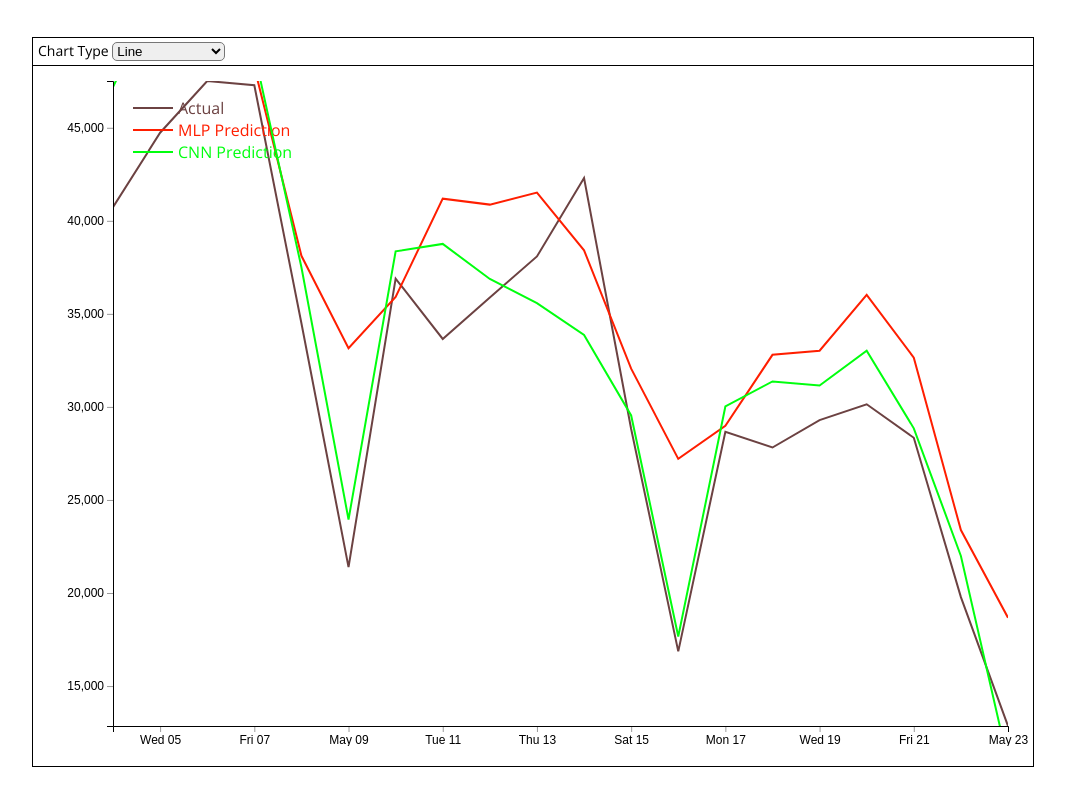
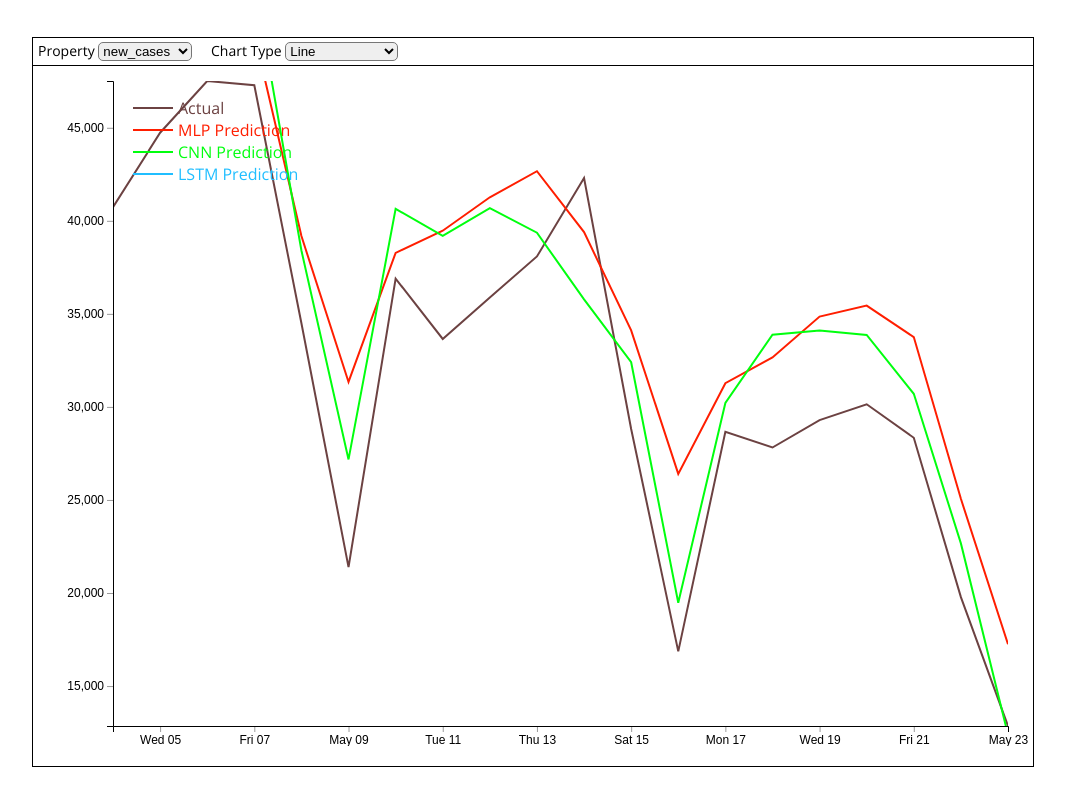
Before and after one commit to rashidul57/thesis-code, a Flask app: page / in a window 1280 px wide. Shown: the whole page, without its empty margins (107-1172 px from the left). Run offline with Flask 2, Linux system fonts and the light colour scheme; some libraries are stand-ins or nearby versions.

Commit message:
in progress

```diff
--- a/client/static/js/chart.js
+++ b/client/static/js/chart.js
@@ -13,23 +13,27 @@ function draw_predicted_lines(data, sel_country='United States') {
     countries.forEach(country => {
         const mlps = [];
         const cnns = [];
+        const lstms = [];
         const actuals = [];
         for (let i = 0; i < num_dates; i++) {
             const date = moment(new Date(data[countries[0]].mlp.start_timestamp)).add('days', i).toDate();
             const mlp = data[country].mlp.y_pred[i] && data[country].mlp.y_pred[i][0] || 0;
             const cnn = data[country].cnn.y_pred[i] && data[country].cnn.y_pred[i][0] || 0;
+            const lstm = data[country].lstm.y_pred[i] && data[country].lstm.y_pred[i][0] || 0;
             const actual = data[country].cnn.y[i] && data[country].cnn.y[i] || 0;
             mlps.push({date, count: mlp});
             cnns.push({date, count: cnn});
+            lstms.push({date, count: lstm});
             actuals.push({date, count: actual});
         }
-        line_data[country] = {mlps, cnns, actuals};
+        line_data[country] = {mlps, cnns, lstms, actuals};
     });
 
     const types = [
         {name: 'actuals', label: 'Actual'},
         {name: 'mlps', label: 'MLP Prediction'},
-        {name: 'cnns', label: 'CNN Prediction'}
+        {name: 'cnns', label: 'CNN Prediction'},
+        {name: 'lstms', label: 'LSTM Prediction'}
     ];
     for (var k = 0; k<types.length; k++) {
         const l_data = line_data[sel_country][types[k].name];
@@ -134,13 +138,13 @@ function draw_a_line(base_container, dataset, count_prop, leg_label, indx, legen
     .attr("stroke", country_colors[indx%11])
     .attr("stroke-width", 2)
     .on('mouseover', function (event, d) {
-        show_dated_tip(event);
+        // show_dated_tip(event);
     })
     .on('mouseout', function (d) {
         tooltip.hide();
     })
     .on("mousemove", function(event, d){
-        show_dated_tip(event);
+        // show_dated_tip(event);
     })
     .on('mousedown', function (d) {
         tooltip.hide()
@@ -230,8 +234,8 @@ function set_cell_tooltip_position(event, tooltip, d) {
 }
 
 
-function draw_stream_graph(pred_data, algo='mlp') {
-
+function draw_stream_graph(pred_data, algo='mlp', sel_country) {
+    let data = [];
     var keys = Object.keys(pred_data)
     let max = 0;
     keys.forEach(country => {
@@ -239,7 +243,18 @@ function draw_stream_graph(pred_data, algo='mlp') {
             max = pred_data[country].mlp.y_pred.length;
         }
     });
-    const data = []
+
+    if (sel_country) {
+        const model_types = ['mlp', 'cnn', 'lstm'];
+        for (let i = 0; i < max; i++) {
+            const date = moment(new Date(pred_data[keys[0]].mlp.start_timestamp)).add('days', i).toDate();
+            const record = {date};
+            model_types.forEach(model => {
+                record[model] = pred_data[sel_country][model].y_pred[i] && pred_data[sel_country][model].y_pred[i][0] || 0;
+            });
+            data.push(record);
+        }
+    } else {
         for (let i = 0; i < max; i++) {
             const date = moment(new Date(pred_data[keys[0]].mlp.start_timestamp)).add('days', i).toDate();
             const record = {date};
@@ -247,6 +262,7 @@ function draw_stream_graph(pred_data, algo='mlp') {
                 record[country] = pred_data[country][algo].y_pred[i] && pred_data[country][algo].y_pred[i][0] || 0;
             });
             data.push(record);
+        }
     }
 
     // set the dimensions and margins of the graph
@@ -282,6 +298,8 @@ function draw_stream_graph(pred_data, algo='mlp') {
     .y0(d => y(d[0]))
     .y1(d => y(d[1]));
 
+    // draw legend
+    if (!sel_country) {
         const c_svg = d3.select(".chart-item")
         .append("svg")
         .attr('width', 1500)
@@ -324,10 +342,21 @@ function draw_stream_graph(pred_data, algo='mlp') {
         .attr('width', 15)
         .attr('height', 15)
         .text(d => d);
+    }
+    let svg;
+    // if (sel_country) {
+    // } else {
+        svg = d3.select(".chart-item")
+        .append("svg")
 
-    const svg = d3.select(".chart-item")
-    .append("svg")
-      .attr("viewBox", [0, 0, width, height]);
+    // }
+
+    if (sel_country) {
+        svg.attr('class', sel_country + '-stream, country-stream')
+        .attr("viewBox", [0, 0, 500, 300]);
+    } else {
+        svg.attr("viewBox", [0, 0, width, height]);
+    }
 
     svg.append("g")
         .selectAll("path")
@@ -345,119 +374,200 @@ function draw_stream_graph(pred_data, algo='mlp') {
 
 
 
-function draw_chart(pred_data) {
-    // set the dimensions and margins of the graph
-    var margin = {top: 20, right: 30, bottom: 0, left: 10},
-    width = 460 - margin.left - margin.right,
-    height = 400 - margin.top - margin.bottom;
 
-    // append the svg object to the body of the page
-    var svg = d3.select(".chart-item")
-    .append("svg")
-    .attr("width", width + margin.left + margin.right)
-    .attr("height", height + margin.top + margin.bottom)
-    .append("g")
-    .attr("transform",
-        "translate(" + margin.left + "," + margin.top + ")");
+// Draw bubble chart
 
-    // Parse the Data
-    // d3.csv("https://raw.githubusercontent.com/holtzy/data_to_viz/master/Example_dataset/5_OneCatSevNumOrdered_wide.csv", function(data) {
-
-        // List of groups = header of the csv files
-        var keys = Object.keys(pred_data)
-        let max = 0;
-        keys.forEach(country => {
-            if (pred_data[country].mlp.y_pred.length > max) {
-                max = pred_data[country].mlp.y_pred.length;
+function prepare_bubble_data(data, model) {
+    let num_dates = 0;
+    countries.forEach(country => {
+        if (data[country][model].y_pred.length > num_dates) {
+            num_dates = data[country][model].y_pred.length;
         }
     });
-        const data = []
-        for (let i = 0; i < max; i++) {
-            const date = moment(new Date(pred_data[keys[0]].mlp.start_timestamp)).add('days', i).toDate();
-            const record = {date};
-            keys.forEach(country => {
-                record[country] = pred_data[country].mlp.y_pred[i] && pred_data[country].mlp.y_pred[i][0] || 0;
+    // const line_data = {}
+    const bubble_data = countries.map(country => {
+        let count = 0;
+        for (let i = 0; i < num_dates; i++) {
+            count += data[country][model].y_pred[i] && data[country][model].y_pred[i][0] || 0;
+        }
+        return {name: country, code: data[country].code, count};
+        // const mlps = [];
+        // const cnns = [];
+        // const actuals = [];
+        // for (let i = 0; i < num_dates; i++) {
+        //     const date = moment(new Date(data[countries[0]].mlp.start_timestamp)).add('days', i).toDate();
+        //     const mlp = data[country].mlp.y_pred[i] && data[country].mlp.y_pred[i][0] || 0;
+        //     const cnn = data[country].cnn.y_pred[i] && data[country].cnn.y_pred[i][0] || 0;
+        //     const actual = data[country].cnn.y[i] && data[country].cnn.y[i] || 0;
+        //     mlps.push({date, count: mlp});
+        //     cnns.push({date, count: cnn});
+        //     actuals.push({date, count: actual});
+        // }
+        // line_data[country] = {mlps, cnns, actuals};
     });
-            data.push(record);
+    return bubble_data;
 }
 
-        // Add X axis
-        var x = d3.scaleLinear()
-        .domain(d3.extent(data, function(d) { return d.date; }))
-        .range([ 0, width ]);
-        svg.append("g")
-        .attr("transform", "translate(0," + height*0.8 + ")")
-        .call(d3.axisBottom(x).tickSize(-height*.7).tickValues([1900, 1925, 1975, 2000]))
-        .select(".domain").remove()
-        // Customization
-        svg.selectAll(".tick line").attr("stroke", "#b8b8b8")
+function draw_bubble_chart(data, model='mlp') {
+    data = prepare_bubble_data(data, model);
 
-        // Add X axis label:
-        svg.append("text")
-        .attr("text-anchor", "end")
-        .attr("x", width)
-        .attr("y", height-30 )
-        .text("Time (year)");
+    // sort data by count
+    data = _.orderBy(data, ['count'], ['desc']);
 
-        // Add Y axis
-        var y = d3.scaleLinear()
-        .domain([0, 30000000])
-        .range([ height, 0 ]);
+    // initialize configs of the chart
+    const margin = {top: 20, right: 20, bottom: 20, left: 20},
+    width = 1000 - margin.left - margin.right;
+    const height = 660;
 
-        // color palette
-        var color = d3.scaleOrdinal()
-        .domain(keys)
-        .range(d3.schemeDark2);
+    // Define color range of bubbles
+    const color_range = ["#a30f15", "#dfa6ad"];
+    let color_space = d3.scaleSequential()
+    .domain([data[0].count, data[data.length-1].count])
+    .range(color_range);
 
-        //stack the data?
-        var stackedData = d3.stack()
-        .offset(d3.stackOffsetSilhouette)
-        .keys(keys)
-        (data)
+    // define layout of the chart
+    const pack = data => d3.pack()
+    .size([width - 2, height - 2])(d3.hierarchy({children: data})
+    .sum(d => d.count));
+    const root = pack(data);
 
-        // create a tooltip
-        var Tooltip = svg
-        .append("text")
-        .attr("x", 0)
-        .attr("y", 0)
-        .style("opacity", 0)
-        .style("font-size", 17)
+    // calculate total count
+    let total_count = 0;
+    data.forEach(item => {
+        total_count += item.count || 0;
+    });
 
-        // Three function that change the tooltip when user hover / move / leave a cell
-        var mouseover = function(d) {
-        Tooltip.style("opacity", 1)
-        d3.selectAll(".myArea").style("opacity", .2)
-        d3.select(this)
-        .style("stroke", "black")
-        .style("opacity", 1)
+    // clear chart container
+    d3.selectAll('.chart-item svg.bubble-svg').remove();
+    // set svg shape/size
+    const svg = d3.select('.chart-item')
+        .append("svg")
+        .attr('class', 'bubble-svg')
+        .attr("viewBox", [0, 0, width, height]);
+
+    // tooltip construction piece
+    const tooltip = d3.tip().attr('class', 'd3-tip')
+    .html(function (event, d, x, y) {
+        const value = (d.data.count || 0).toLocaleString('en-US');
+        const name = d.data.name || 'Greenland';
+        return `<div>
+        <p>Country: <strong>${name}</strong></p>
+        <p>New Cases: <strong>${value}</strong></p>
+        </div>`;
+    });
+
+    svg.on('mousedown', function (d) {
+        tooltip.hide();
+    });
+    svg.attr("width", width)
+        .attr("height", height)
+        .style("background", 'ivory')
+        .append('g')
+        .call(tooltip);
+
+    let cur_scale = 1;
+    redraw_bubble_text(root, svg, cur_scale);
+
+    // set zoom functon on to the svg
+    const zoom = d3.zoom()
+        .scaleExtent([1, 8])
+        .translateExtent([[-500,-300], [1500, 1000]])
+        .on("zoom", (event) => {
+            svg.attr('transform', event.transform)
+            cur_scale = event.transform.k;
+            redraw_bubble_text(root, svg, cur_scale)
+        });
+    svg.call(zoom);
+
+    // reset bubble label(country code) on change scale of the svg
+    function redraw_bubble_text(root, svg, cur_scale) {
+
+        // clear container
+        svg.selectAll(".country-code").remove();
+
+        // construct bubble circles
+        const leaf = svg.selectAll("g")
+        .data(root.leaves())
+        .join("g")
+        .attr("transform", d => `translate(${d.x + 1},${d.y + 1})`);
+
+        leaf.append("circle")
+        .attr("id", d => (d.data.name + '-' + d.data.count))
+        .attr("r", d => d.r)
+        .attr("fill-opacity", 0.7)
+        .attr("fill", d => color_space(d.data.count))
+        .on('mouseover', function (event, d) {
+            // set_cell_tooltip_position(event, tooltip, d);
+        })
+        .on('mouseout', function (d) {
+            tooltip.hide();
+        })
+        .on("mousemove", function(event, d){
+            // set_cell_tooltip_position(event, tooltip, d);
+        })
+        .on('mousedown', function (ev, d) {
+            // tooltip.hide()
+            draw_stream_graph(core_data, model, d.data.name);
+        });
+
+        leaf.append("text")
+        .attr("y", 5)
+        .attr("x", (d, i, nodes) => {
+            return (-d.data.name.length*4) + 'px';
+        })
+        .text(function(d){
+            return get_cell_label(total_count, cur_scale, d);
+        })
+        .attr("font-size", (d) => {
+            let size = 10 / cur_scale;
+            return size + 'px';
+        })
+        .attr("fill", (d) => {
+            const perc = get_cell_count_norm(data, d);
+            const color = perc <= 0.5 ? 'black' : 'white';
+            return color;
+        });
     }
-        var mousemove = function(d,i) {
-        grp = keys[i]
-        Tooltip.text(grp)
-        }
-        var mouseleave = function(d) {
-        Tooltip.style("opacity", 0)
-        d3.selectAll(".myArea").style("opacity", 1).style("stroke", "none")
 }
 
-        // Area generator
-        var area = d3.area()
-        .x(function(d) { return x(d.data.year); })
-        .y0(function(d) { return y(d[0]); })
-        .y1(function(d) { return y(d[1]); })
 
-        // Show the areas
-        svg
-        .selectAll("mylayers")
-        .data(stackedData)
-        .enter()
-        .append("path")
-        .attr("class", "myArea")
-        .style("fill", function(d) { return color(d.key); })
-        .attr("d", area)
-        .on("mouseover", mouseover)
-        .on("mousemove", mousemove)
-        .on("mouseleave", mouseleave)
+function get_cell_label(total_count, cur_scale, d) {
+    let text = d.data.code;
+    if (total_count > 100000000) {
+        if (cur_scale < 2 && d.data.count < 8000000) {
+            text = '';
+        }
+        if (cur_scale >= 2 && cur_scale < 3 && d.data.count < 2000000) {
+            text = '';
+        }
+        if (cur_scale >= 3 && cur_scale < 5 && d.data.count < 1500000) {
+            text = '';
+        }
+        if (cur_scale >= 5 && cur_scale < 7 && d.data.count < 1000000) {
+            text = '';
+        }
+        if (cur_scale >= 7 && cur_scale < 10 && d.data.count < 500000) {
+            text = '';
+        }
+        if (cur_scale >= 10 && cur_scale < 14 && d.data.count < 300000) {
+            text = '';
+        }
+        if (cur_scale >= 14 && cur_scale < 17 && d.data.count < 100000) {
+            text = '';
+        }
+        if (cur_scale >= 17 && cur_scale < 45 && d.data.count < 50000) {
+            text = '';
+        }
+    }
+    return text;
+}
 
-    // })
+function get_cell_count_norm(data, d) {
+    const total = _.reduce(data, (sum, item) => {
+        return sum += Number(item.count || 0);
+    }, 0);
+    count = Number(d.data.count || 0);
+    let perc = count * 10 / Number(total);
+    perc = perc > 1 ? 1 : perc;
+    return perc;
 }
--- a/client/static/js/init.js
+++ b/client/static/js/init.js
@@ -1,4 +1,5 @@
-let core_data, countries;
+let whole_dataset, core_data, countries, sel_chart_type;
+let sel_property = 'new_cases';
 
 
 window.onload = init;
@@ -10,7 +11,8 @@ window.onload = init;
  */
 async function init() {
      $.get("/get-forcasts", function(data, status){
-        core_data = JSON.parse(data);
+        whole_dataset = JSON.parse(data);
+        core_data = whole_dataset[sel_property];
 
         countries = Object.keys(core_data);
         load_control_data();
@@ -23,10 +25,29 @@ async function init() {
 function load_control_data() {
     hide_items()
 
+     // Properties
+     const props = ['new_cases', 'new_deaths'];
+     d3.select("#drp-property")
+     .selectAll('property-list')
+     .data(props)
+     .enter()
+     .append('option')
+     .text((d) => { return d; })
+     .attr("value", (d) => { return d; });
+
+     d3.selectAll("#drp-property")
+    .on("change", function(ev) {
+        sel_property = d3.select(this).property("value");
+        core_data = whole_dataset[sel_property];
+        countries = Object.keys(core_data);
+        refresh_container();
+    });
+
     // chart type dropdown
     d3.select("#drp-chart-type option").remove();
 
-    const chart_types = ['Line', 'Stream Graphs'];
+    const chart_types = ['Line', 'Stream Graphs', 'Bubble Chart'];
+    sel_chart_type = chart_types[0];
     d3.select("#drp-chart-type")
     .selectAll('chart-types')
     .data(chart_types)
@@ -37,23 +58,11 @@ function load_control_data() {
 
     d3.selectAll("#drp-chart-type")
     .on("change", function(ev) {
-        d3.select(".chart-item").selectAll("svg").remove();
 
         hide_items();
 
-        const chart_type = d3.select(this).property("value");
-        switch (chart_type) {
-            case "Line":
-            d3.selectAll(".countries-item").style("display", "inline-block");
-            draw_predicted_lines(core_data, undefined);
-            break;
-
-            case "Stream Graphs":
-            d3.selectAll(".models-item").style("display", "inline-block");
-            draw_stream_graph(core_data, undefined);
-            break;
-        }
-
+        sel_chart_type = d3.select(this).property("value");
+        refresh_container();
     });
 
     // countries dropdown
@@ -69,6 +78,7 @@ function load_control_data() {
 
     d3.selectAll("#drp-countries")
     .on("change", function(ev) {
+        d3.select(".chart-item").selectAll("svg").remove();
         const country = d3.select(this).property("value");
         draw_predicted_lines(core_data, country);
     });
@@ -89,9 +99,33 @@ function load_control_data() {
     .on("change", function(ev) {
         d3.select(".chart-item").selectAll("svg").remove();
         const model = d3.select(this).property("value");
-        draw_stream_graph(core_data, model);
+        if (sel_chart_type === "Stream Graphs") {
+            draw_stream_graph(core_data, model);
+        } else {
+            draw_bubble_chart(core_data, model);
+        }
     });
 
+}
+
+function refresh_container() {
+    d3.select(".chart-item").selectAll("svg").remove();
+    switch (sel_chart_type) {
+        case "Line":
+        d3.selectAll(".countries-item").style("display", "inline-block");
+        draw_predicted_lines(core_data, undefined);
+        break;
+
+        case "Stream Graphs":
+        d3.selectAll(".models-item").style("display", "inline-block");
+        draw_stream_graph(core_data, undefined);
+        break;
+
+        case 'Bubble Chart':
+        d3.selectAll(".models-item").style("display", "inline-block");
+        draw_bubble_chart(core_data)
+        break;
+    }
 }
 
 function hide_items() {
--- a/client/static/styles/custom.css
+++ b/client/static/styles/custom.css
@@ -37,6 +37,11 @@ body {
 
 .chart-item {
     background: #fff;
+}
+.country-stream{
+  position: absolute;
+  top: 50px;
+  left: 100px;
 }
 
 .container-box{
--- a/client/templates/index.html
+++ b/client/templates/index.html
@@ -23,6 +23,10 @@
 <body>
     <div class='toolbar'>
         <span class='option chart-type-item'>
+            <span class='caption'>Property</span>
+            <select id="drp-property"></select>
+        </span>
+        <span class='option chart-type-item'>
             <span class='caption'>Chart Type</span>
             <select id="drp-chart-type"></select>
         </span>
```
Also changed, not shown: resp.json (+1 -1 lines), server/new-model-service.py (+35 -29 lines). Lines whose indentation alone changed are shown as unchanged.
